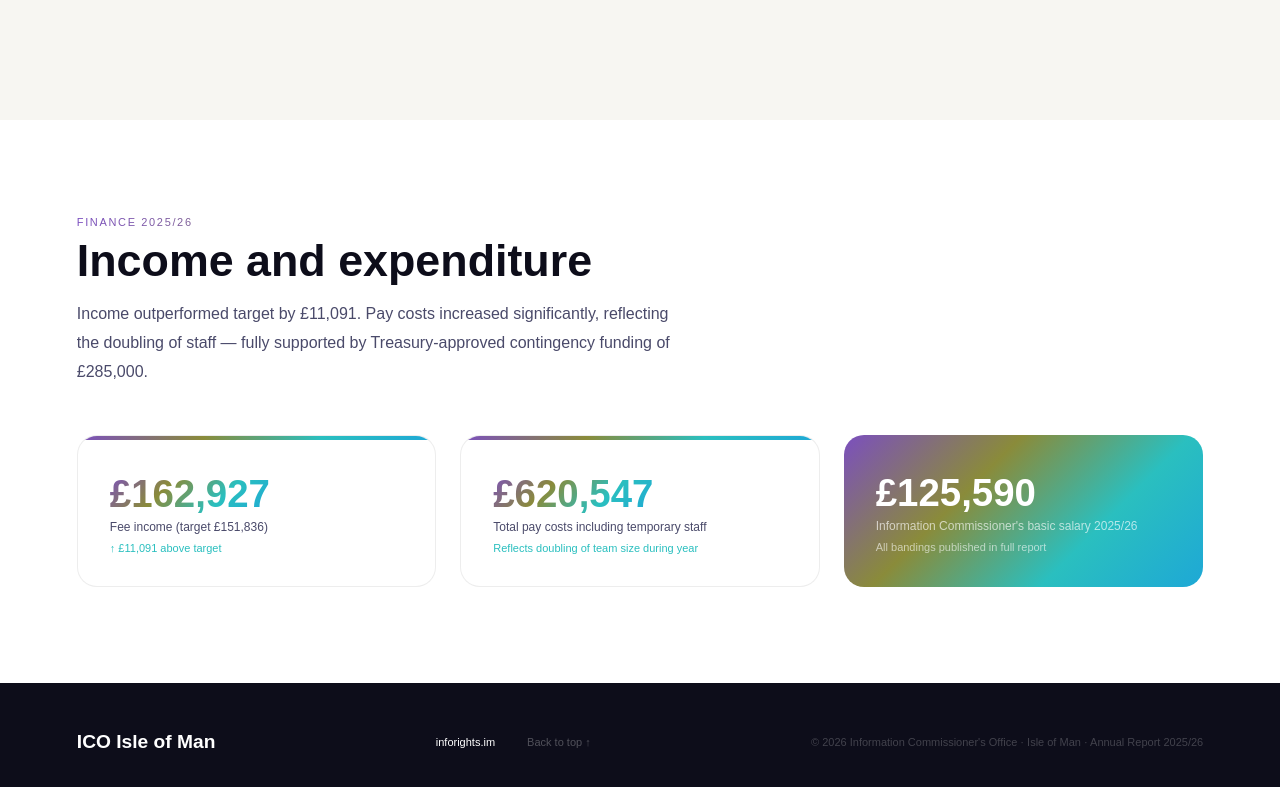
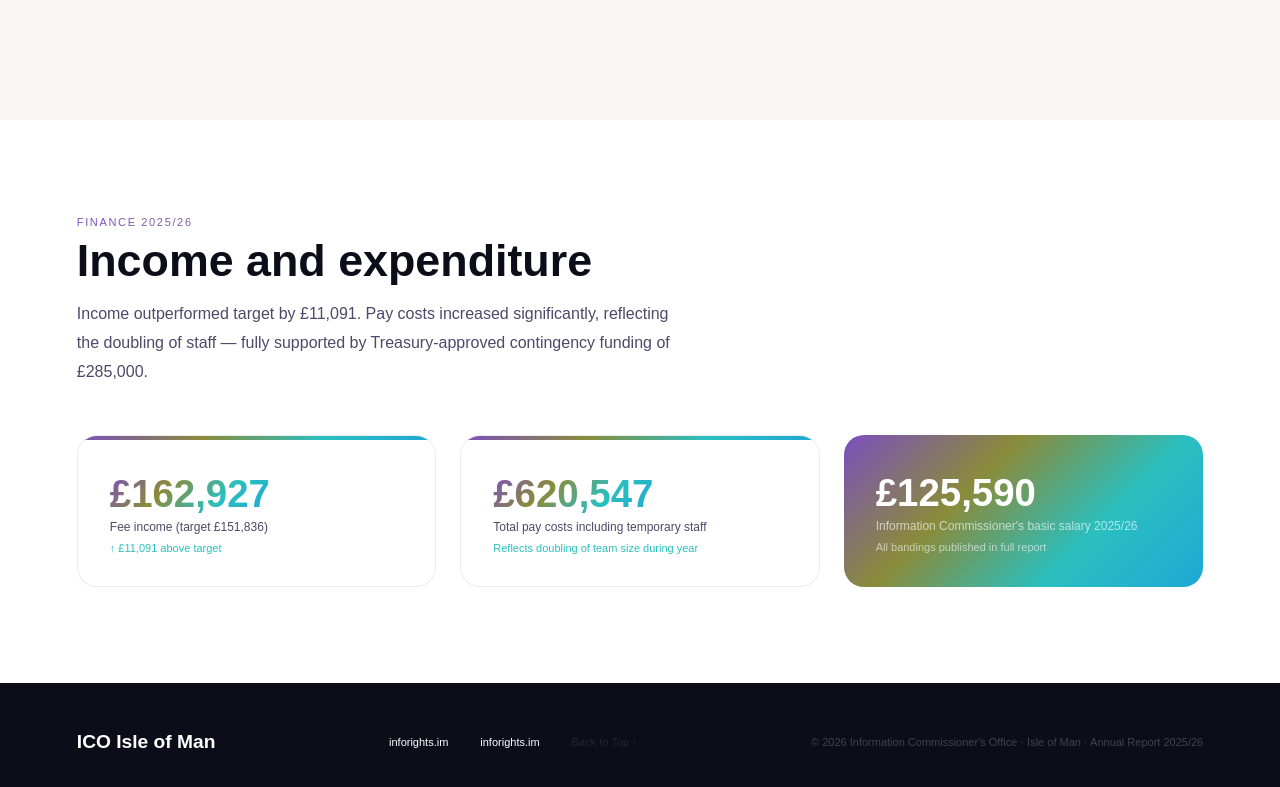
Before and after one commit to MaramGrass/Information-Commissioner-Annual-Report, a React (Vite) app: page / in a window 1280 px wide. Shown: the part 8956-9743 px from the top of the page. Built offline with nearby package versions, Linux system fonts and the light colour scheme.

Commit message:
Update App.jsx

```diff
--- a/src/App.jsx
+++ b/src/App.jsx
@@ -588,7 +588,8 @@ export default function App() {
         <div style={{ fontFamily:"Arial, sans-serif",fontSize:"1.2rem",fontWeight:700,color:"rgba(255,255,255,1)" }}>ICO Isle of Man</div>
         <div style={{ display:"flex",gap:"2rem" }}>
           <a href="https://www.inforights.im" target="_blank" rel="noopener noreferrer" style={{ fontSize:11,color:"rgba(255,255,255,1)",textDecoration:"none" }}>inforights.im</a>
-          <button onClick={() => window.scrollTo({top:0,behavior:"smooth"})} style={{ background:"none",border:"none",cursor:"pointer",fontSize:11,color:"rgba(255,255,255,.28)" }}>Back to top ↑</button>
+          <a href="Privacy Policy" target="_blank" rel="noopener noreferrer" style={{ fontSize:11,color:"rgba(255,255,255,1)",textDecoration:"none" }}>inforights.im</a>
+          <button onClick={() => window.scrollTo({top:0,behavior:"smooth"})} style={{ background:"none",border:"none",cursor:"pointer",fontSize:11,color:"rgba(255,255,255,.1)" }}>Back to Top ↑</button>
         </div>
         <span style={{ fontSize:11,color:"rgba(255,255,255,.22)" }}>© 2026 Information Commissioner's Office · Isle of Man · Annual Report 2025/26</span>
       </footer>
```
